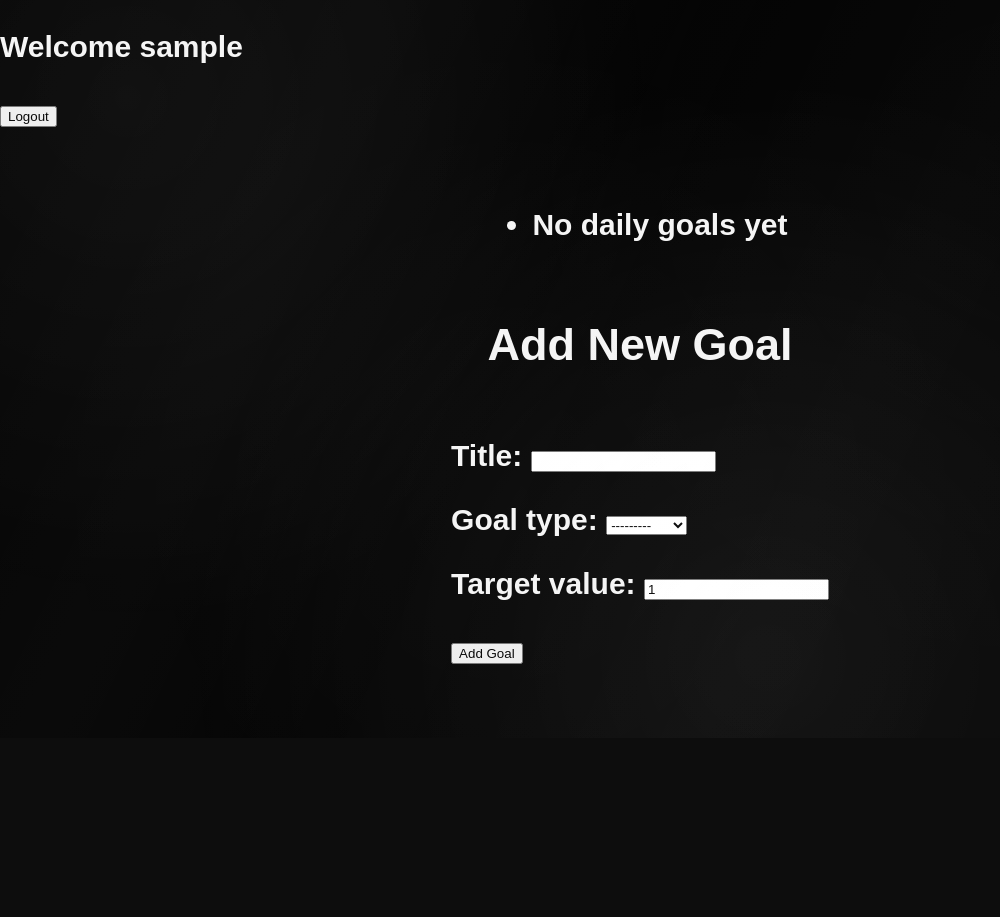
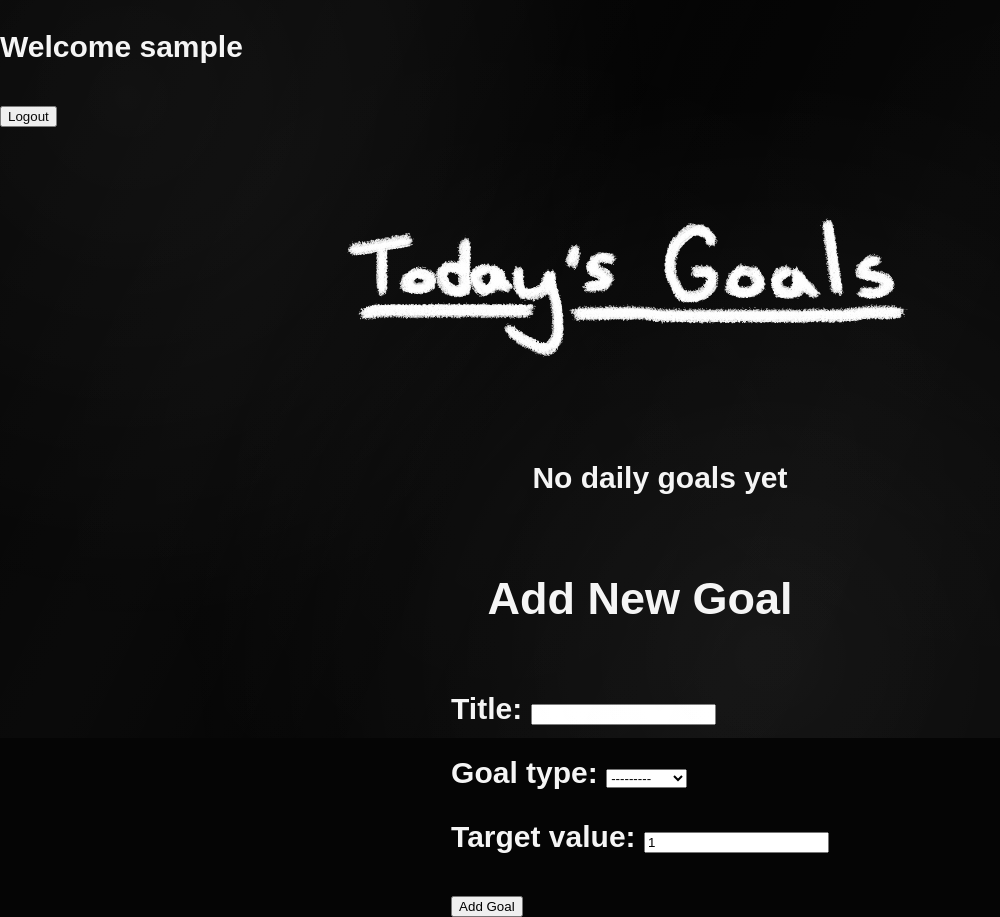
Before and after one commit to ReeceCrone/MileStone, a Django app: page /daygoals/ in a window 1280 px wide. Shown: the part 62-979 px from the top of the page, without its empty margins (0-1000 px from the left). Before the commit the page ends 726 px from the top, so only its background shows below. Run offline with Django 5.2, Linux system fonts and the light colour scheme; the visitor is signed in with stand-in values (Sample User, id 1); data that the repository does not hold is empty; some web fonts are replaced.

Commit message:
added header for day goals and removed bullet points from goals

```diff
--- a/mile_stone/goals/static/styles.css
+++ b/mile_stone/goals/static/styles.css
@@ -18,6 +18,8 @@ body {
     position: relative;
     min-height: 100vh;
 }
+
+
 
 body::before {
     content: "";
@@ -69,6 +71,25 @@ body::after {
     margin: 10px 0;
 }
 
+ul {
+    list-style: none;
+}
+/* =========================
+   PAGE HEADER
+========================= */
+.page-header {
+    display: flex;
+    justify-content: center;
+    margin-bottom: 20px;
+}
+
+.page-header img {
+    width: 100%;
+    max-width: 100%;
+    height: auto;
+
+    border-radius: 10px;
+}
 /* =========================
    NAVBAR
 ========================= */
--- a/mile_stone/goals/templates/daygoals.html
+++ b/mile_stone/goals/templates/daygoals.html
@@ -1,10 +1,14 @@
 {% extends "master.html" %}
+{% load static %}
 
 {% block title %}
   Todays Goals
 {% endblock %}
 
 {% block content %}
+<div class="page-header">
+    <img src="{% static 'images/TodaysGoals.png' %}" alt="Daily Goals Header">
+</div>
   <ul>
     {% for x in dailygoals %}
       <li>
```
Also changed, not shown: mile_stone/goals/static/images/TodaysGoals.png (added).
